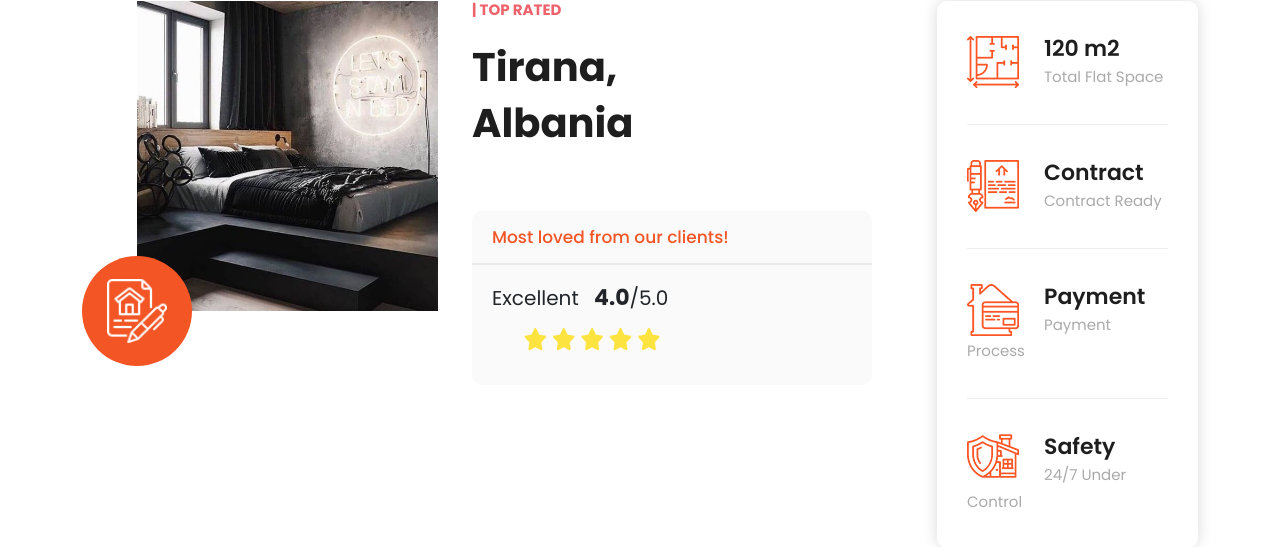
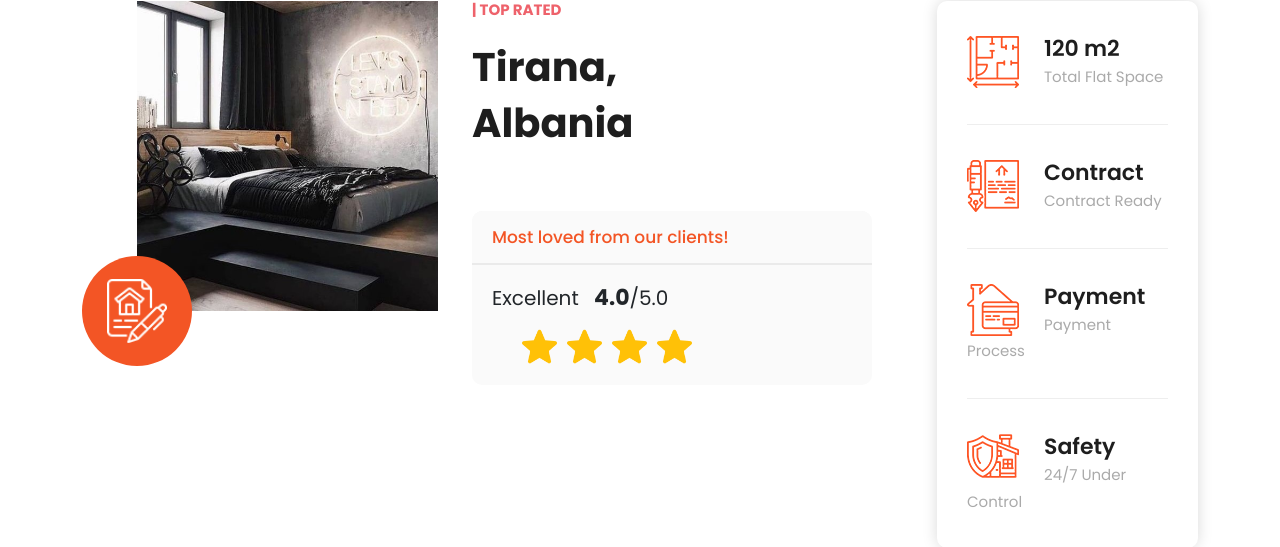
Before and after one commit to oraosmanii/Web2-Villa, a PHP site: page / in a window 1280 px wide. Shown: the part 1243-1790 px from the top of the page. Run offline with PHP 8.4, Linux system fonts and the light colour scheme; data comes from the database, SQL or seed files in the repository; tables that the repository leaves empty hold one stand-in row (values such as "Sample post").

Commit message:
stars are now dynamically changed in properties

```diff
--- a/Villa/index.php
+++ b/Villa/index.php
@@ -108,6 +108,19 @@ https://templatemo.com/tm-591-villa-agency
             font-size: 1rem;
             cursor: pointer;
             margin-left: 15px;
+        }
+
+        .star{
+          width: 35px;
+          height: 35px;
+          margin-right: 10px;
+          position: relative;
+          top: 15px;
+          left: 20px;
+        }
+
+        .stars{
+          width: 300px;
         }
 
         .location-form button:hover {
@@ -311,7 +324,23 @@ https://templatemo.com/tm-591-villa-agency
                           <div class="accordion-body top-rated-accordion">
                               Excellent
                               <span class="top-rated"><?php echo $topRatedProperty ? number_format($topRatedProperty['avg_rating'], 1) : 'N/A'; ?></span>/5.0
-                                      <img class="stars" src="assets/images/rating.png" alt="">
+                              <div class="stars">
+                                  <?php
+                                  if ($topRatedProperty) {
+                                      $rating = round($topRatedProperty['avg_rating']);
+                                      for ($i = 0; $i < $rating; $i++) {
+                                          echo '<img class="star" src="assets/images/star.png" alt="Star">';
+                                      }
+                                      for ($i = $rating; $i < 5; $i++) {
+                                          echo '<img class="star" src="assets/images/star-empty.png" alt="Empty Star">';
+                                      }
+                                  } else {
+                                      for ($i = 0; $i < 5; $i++) {
+                                          echo '<img src="assets/images/star-empty.png" alt="Empty Star">';
+                                      }
+                                  }
+                                  ?>
+                              </div>
                           </div>
                       </div>
                   </div>
@@ -342,7 +371,6 @@ https://templatemo.com/tm-591-villa-agency
       </div>
   </div>
 </div>
-
 
 
 
```
Also changed, not shown: Villa/assets/images/star-empty.png (added), Villa/assets/images/star.png (added). Lines whose indentation alone changed are shown as unchanged.
